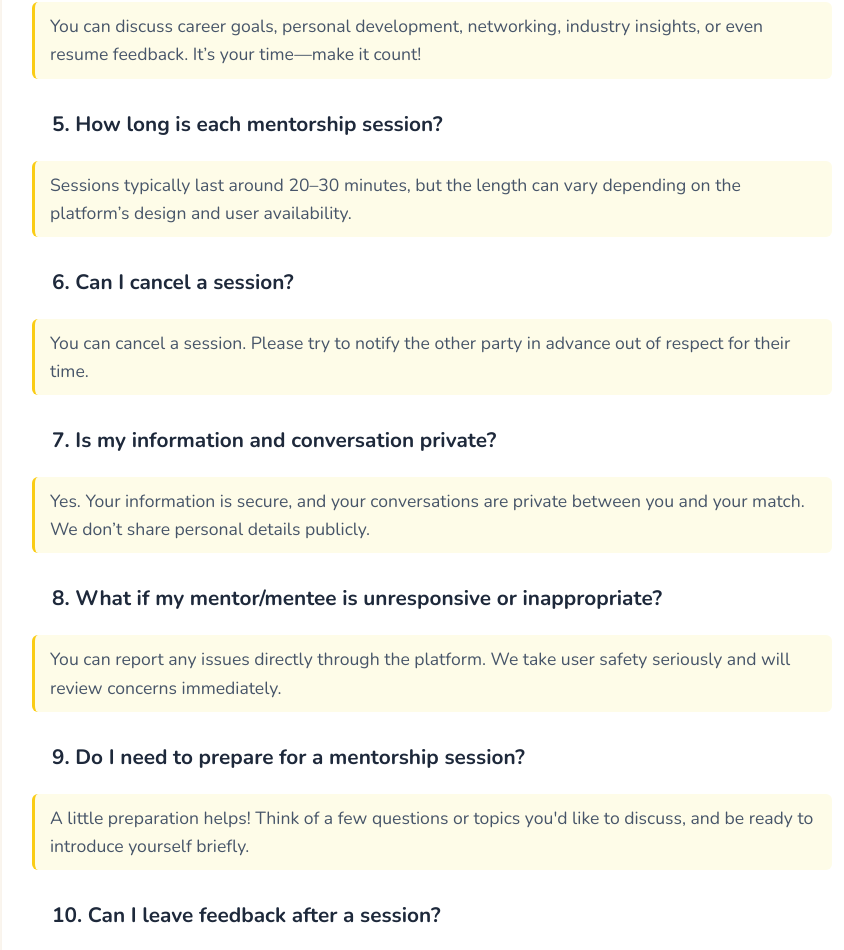
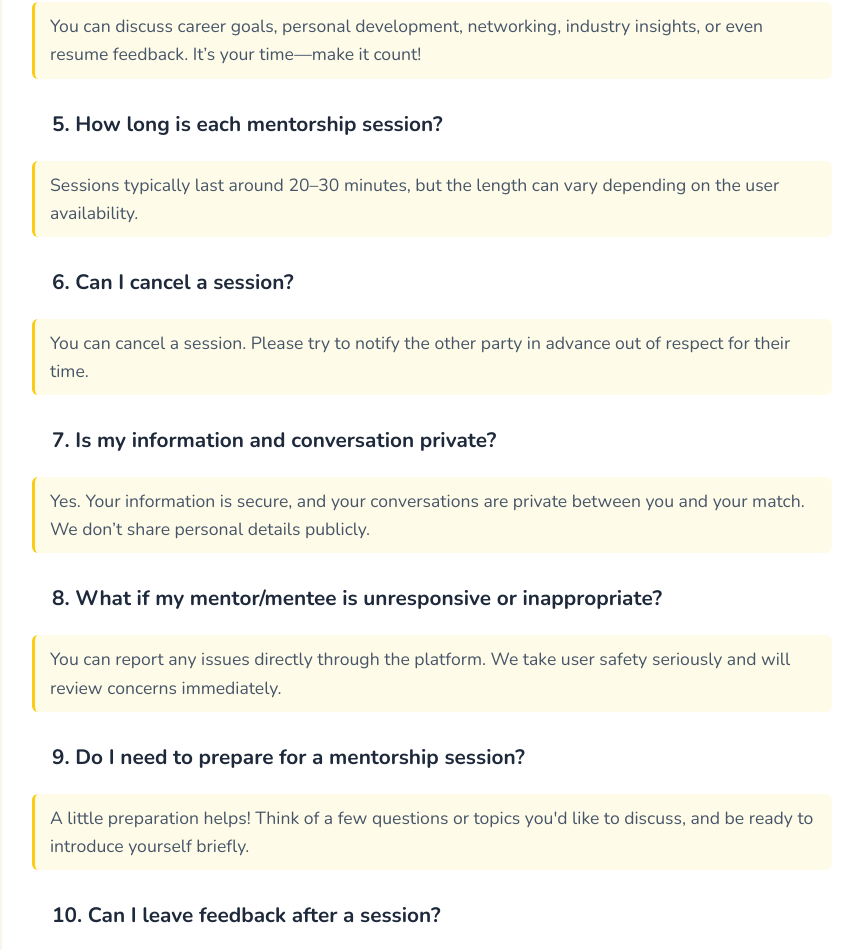
Before and after one commit to mahee045/Bridge-Up, a React (Vite) app in the folder client/: page /faqs in a window 1280 px wide. Shown: the part 961-1911 px from the top of the page, without its empty margins (208-1052 px from the left). Built offline with nearby package versions, Linux system fonts and the light colour scheme.

Commit message:
Update FAQs.jsx

```diff
--- a/client/src/pages/FAQs.jsx
+++ b/client/src/pages/FAQs.jsx
@@ -22,7 +22,7 @@ function FAQs() {
         <p>You can discuss career goals, personal development, networking, industry insights, or even resume feedback. It’s your time—make it count!</p>
 
         <h3>5. How long is each mentorship session?</h3>
-        <p>Sessions typically last around 20–30 minutes, but the length can vary depending on the platform’s design and user availability.</p>
+        <p>Sessions typically last around 20–30 minutes, but the length can vary depending on the user availability.</p>
 
         <h3>6. Can I cancel a session?</h3>
         <p>You can cancel a session. Please try to notify the other party in advance out of respect for their time.</p>
```
